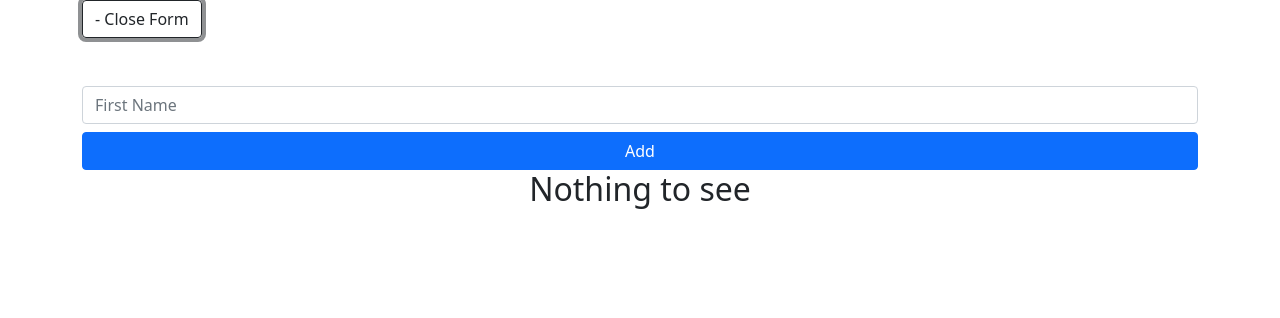
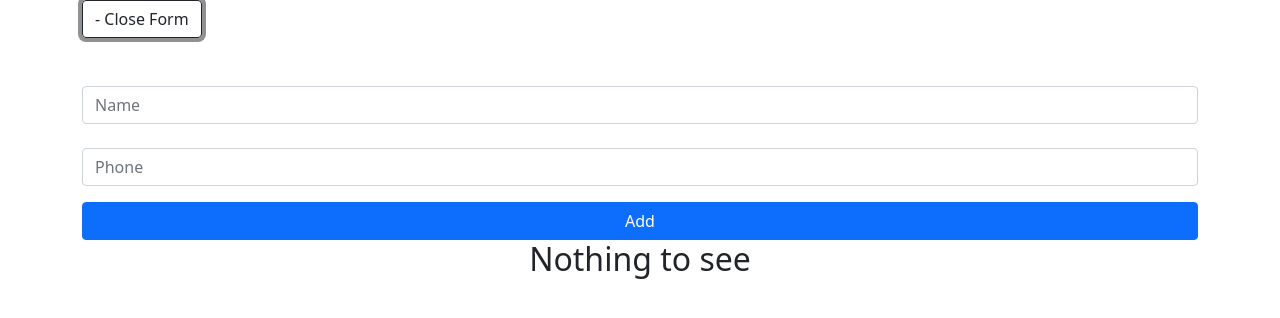
Before and after one commit to JhonathanMusa/MERN_project1, a React (Create React App) app: page / in a window 1280 px wide. Both pictures are taken after a click on the button "+ New User". Shown: the top 318 px of the page. Built offline with nearby package versions, Linux system fonts and the light colour scheme.

Commit message:
added input to pohne number

```diff
--- a/src/components/Forms.js
+++ b/src/components/Forms.js
@@ -2,10 +2,20 @@ import React, { useState } from "react";
 import { v4 as uuid } from "uuid";
 
 export const Forms = ({ setUsers }) => {
-  const [name, setName] = useState("");
+  const [userData, setUserData] = useState([
+    {
+      name: "",
+      phone: "",
+    },
+  ]);
+
+  const { name, phone } = userData;
 
   const handleInput = (e) => {
-    setName(e.target.value);
+    setUserData({
+      ...userData,
+      [e.target.name]: e.target.value,
+    });
   };
 
   const handleSubmit = (e) => {
@@ -14,11 +24,13 @@ export const Forms = ({ setUsers }) => {
     const addUser = {
       id: uuid(),
       name,
+      phone,
     };
 
-    if (name !== "") {
+    if (name !== "" && phone !== "") {
       setUsers((actual) => [...actual, addUser]);
     }
+
   };
 
   return (
@@ -27,11 +39,19 @@ export const Forms = ({ setUsers }) => {
         autoComplete="off"
         className="form-control"
         name="name"
-        placeholder="First Name"
+        placeholder="Name"
+        onChange={handleInput}
+      />
+      <br />
+      <input
+        autoComplete="off"
+        className="form-control"
+        name="phone"
+        placeholder="Phone"
         onChange={handleInput}
       />
 
-      <button className="btn btn-primary mt-2 w-100">Add</button>
+      <button className="btn btn-primary mt-3 w-100">Add</button>
     </form>
   );
 };
--- a/src/components/UserTable.js
+++ b/src/components/UserTable.js
@@ -6,6 +6,7 @@ export const UserTable = ({ users, handleDelete }) => {
       <thead>
         <tr>
           <th>Name</th>
+          <th>Phone</th>
           <th>Action</th>
         </tr>
       </thead>
@@ -13,6 +14,7 @@ export const UserTable = ({ users, handleDelete }) => {
         {users.map((user) => (
           <tr key={user.id}>
             <td>{user.name}</td>
+            <td>{user.phone}</td>
             <td>
               <button
                 className="btn btn-outline-danger"
```
Also changed, not shown: 1 other file (tests, documents, lock files or other folders).
